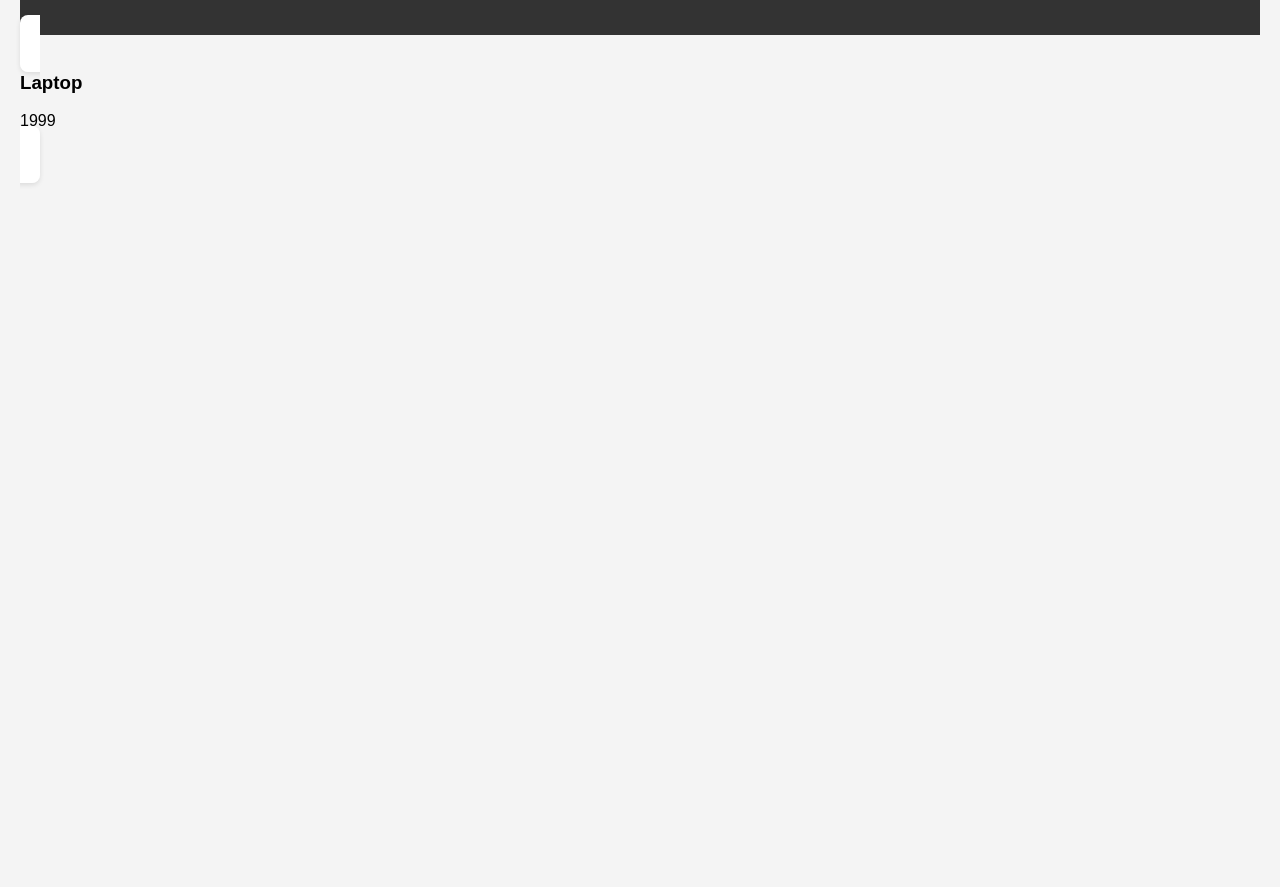
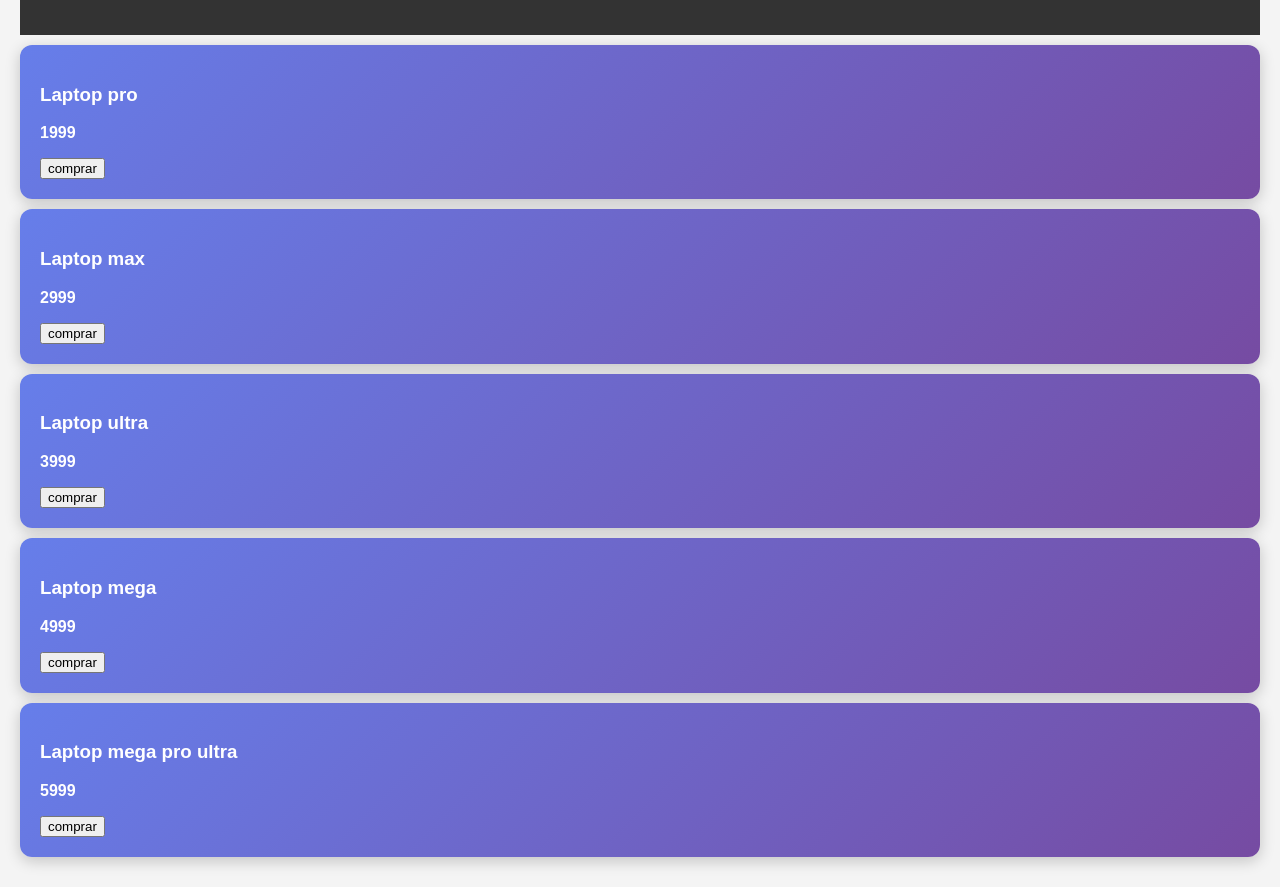
Before and after one commit to SandroCy6/tienda-online, a plain HTML site: page index.html in a window 1280 px wide. Shown: the part 97-984 px from the top of the page. Before the commit the page ends 800 px from the top, so only its background shows below. Drawn offline with Linux system fonts and the light colour scheme.

Commit message:
feat: mejorar estilos y agregar hover

```diff
--- a/css/style.css
+++ b/css/style.css
@@ -1,3 +1,4 @@
 body{font-family: Arial, sans-serif; margin: 0; padding: 20px; background: #f4f4f4;}
 header{ background: #333; color:white; padding: 1rem; text-align: center;}
-.producto{background: white; padding: 20px; margin: 10px 0; border-radius: 8px; box-shadow: 0 2px 5px rgba(0,0, 0,0.1);}
+.producto{background: linear-gradient(135deg, #667eea 0%, #764ba2 100%); color: white; padding: 20px; margin: 10px 0; border-radius: 12px; box-shadow: 0 4px 15px rgba(0,0,0,0.2); transition: transform 0.3s;}
+.producto:hover{transform: translateY(-5px);}
--- a/index.html
+++ b/index.html
@@ -11,10 +11,33 @@
         <h1>Mi Tienda Online</h1>
     </header>
     <main>
-        <di class="producto">
-            <h3>Laptop</h3>
-            <p>1999</p>
-        </di>
+      <div class="productos">
+        <div class="producto">
+            <h3>Laptop pro</h3>
+            <p><strong>1999</strong></p>
+            <button>comprar</button>
+        </div>
+        <div class="producto">
+            <h3>Laptop max</h3>
+            <p><strong>2999</strong></p>
+            <button>comprar</button>
+        </div>
+        <div class="producto">
+            <h3>Laptop ultra</h3>
+            <p><strong>3999</strong></p>
+            <button>comprar</button>
+        </div>
+        <div class="producto">
+            <h3>Laptop mega</h3>
+            <p><strong>4999</strong></p>
+            <button>comprar</button>
+        </div>
+        <div class="producto">
+            <h3>Laptop mega pro ultra</h3>
+            <p><strong>5999</strong></p>
+            <button>comprar</button>
+        </div>
+      </div>
     </main>
 </body>
 </html>
```
